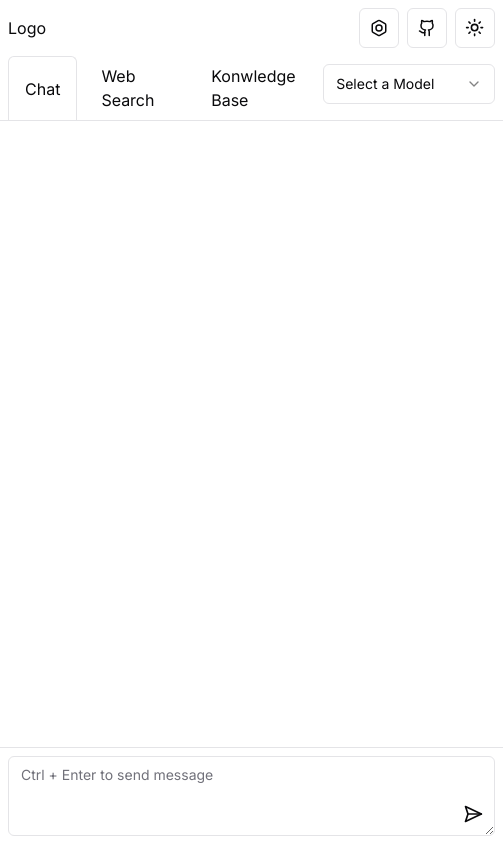
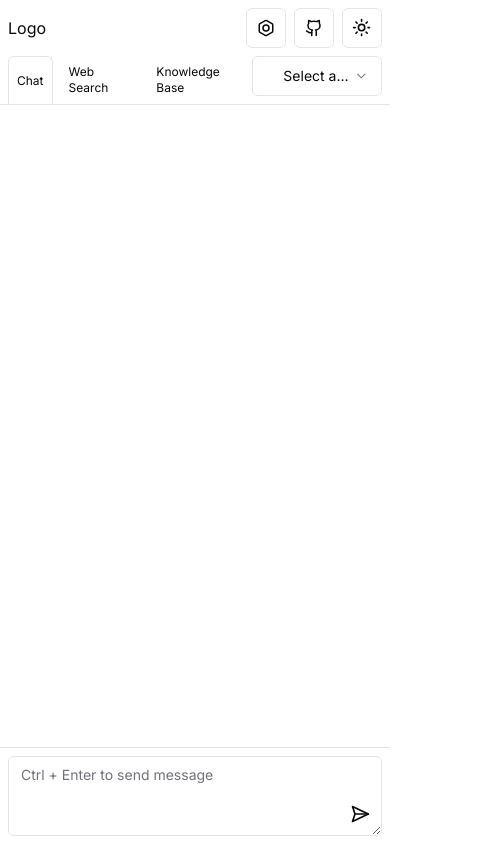
Before and after one commit to SpaceSkater/chat-ourea, a Next.js app: page / in a window 390 px wide. Shown: the whole page, 503 px wide, since content can reach past the window. Built offline with nearby package versions, Linux system fonts and the light colour scheme.

Commit message:
style: modify the tabs and page layout

```diff
--- a/app/(defalut)/layout.tsx
+++ b/app/(defalut)/layout.tsx
@@ -25,7 +25,7 @@ export default function RootLayout({
           enableSystem
           disableTransitionOnChange
         >
-          <main className="grid h-screen grid-rows-[auto_1fr_auto]">
+          <main className="grid h-screen w-screen grid-rows-[auto_1fr_auto]">
             <Head />
             {children}
           </main>
--- a/app/components/chat/Chat.tsx
+++ b/app/components/chat/Chat.tsx
@@ -9,7 +9,6 @@ import {
 import { Copy, Trash2 } from "lucide-react";
 import ContentMarkdown from "./ContentMarkdown";
 import { useMessagesStore } from "@/app/store/messages";
-import { ScrollArea } from "@/components/ui/scroll-area";
 import useScrollToBottom from "@/app/hooks/useScrollToBottom";
 
 const Chat = () => {
@@ -19,7 +18,7 @@ const Chat = () => {
     navigator.clipboard.writeText(content);
   }
   return (
-    <ScrollArea className="mx-auto w-full max-w-5xl p-2 md:border-x">
+    <div className="relative mx-auto w-full overflow-hidden overflow-y-scroll p-2 sm:max-w-5xl md:border-x">
       {messages.map((message, index) => (
         <div
           key={index}
@@ -29,7 +28,7 @@ const Chat = () => {
           )}
         >
           <HoverCard>
-            <HoverCardTrigger className="max-w-[85%]">
+            <HoverCardTrigger className="max-w-full sm:max-w-[85%]">
               <div
                 className={cn(
                   "rounded-lg px-3 py-2",
@@ -63,15 +62,17 @@ const Chat = () => {
         </div>
       ))}
       <div ref={ref}></div>
-
-      {/* {isPending && (
-        <div className="absolute -bottom-2 left-[45%] border-[1.5px] border-zinc-600 ring dark:border-zinc-400">
-          <div className="planet bg-zinc-700 dark:bg-zinc-400"></div>
-        </div>
-      )} */}
       {isPending && <div className="absolute bottom-1 animate-pulse">Generating...</div>}
-    </ScrollArea>
+    </div>
   );
 };
 
 export default Chat;
+
+{
+  /* {isPending && (
+        <div className="absolute -bottom-2 left-[45%] border-[1.5px] border-zinc-600 ring dark:border-zinc-400">
+          <div className="planet bg-zinc-700 dark:bg-zinc-400"></div>
+        </div>
+      )} */
+}
--- a/app/components/head/ModelSelect.tsx
+++ b/app/components/head/ModelSelect.tsx
@@ -37,7 +37,7 @@ const ModelSelect = () => {
   }, []);
 
   return (
-    <div className="flex w-[200px] items-center gap-2 pb-2">
+    <div className="flex w-[136px] items-center gap-2 pb-2 sm:w-[200px]">
       <Select value={model || ""} onValueChange={(value) => onChangeModel(value)}>
         <SelectTrigger>
           <SelectValue placeholder="Select a Model" />
--- a/app/components/head/Tabs.tsx
+++ b/app/components/head/Tabs.tsx
@@ -1,35 +1,58 @@
-'use client'
+"use client";
 
-import Link from "next/link"
-import { cn } from "@/lib/utils"
-import { usePathname } from "next/navigation"
+import Link from "next/link";
+import { useMemo } from "react";
+import { cn } from "@/lib/utils";
+import { usePathname } from "next/navigation";
+
+type TabProps = {
+  pathname: string;
+  currentPathname: string;
+  children: React.ReactNode;
+};
+
+const Tab = ({ pathname, currentPathname, children }: TabProps) => {
+  return (
+    <div
+      className={cn(
+        "flex h-full items-center rounded-t-md px-2 py-2 text-xs sm:px-4 sm:text-base",
+        pathname === currentPathname
+          ? "border border-b-0"
+          : "cursor-pointer hover:underline hover:underline-offset-2"
+      )}
+    >
+      {children}
+    </div>
+  );
+};
+
 const Tabs = () => {
-  const pathname = usePathname()
+  const pathname = usePathname();
+  const tabsList = useMemo(() => {
+    return [
+      {
+        pathname: "/",
+        children: "Chat",
+      },
+      {
+        pathname: "/web-search",
+        children: "Web Search",
+      },
+      {
+        pathname: "/knowledge-base",
+        children: "Knowledge Base",
+      },
+    ];
+  }, []);
   return (
-    <div className="flex gap-2 items-center" >
-      <div className={cn("h-full flex items-center py-2 px-4 rounded-t-md",
-        pathname === '/' ? 'border border-b-0 ' : 'cursor-pointer hover:underline hover:underline-offset-2'
-      )}>
-        <Link href="/">
-          Chat
-        </Link>
-      </div>
-      <div className={cn("h-full flex items-center py-2 px-4 rounded-t-md",
-        pathname === '/web-search' ? 'border border-b-0 ' : 'cursor-pointer hover:underline hover:underline-offset-2'
-      )}>
-        <Link href="/web-search">
-          Web Search
-        </Link>
-      </div>
-      <div className={cn("h-full flex items-center py-2 px-4 rounded-t-md",
-        pathname === '/knowledge-base' ? 'border border-b-0 ' : 'cursor-pointer hover:underline hover:underline-offset-2'
-      )}>
-        <Link href="/knowledge-base">
-          Konwledge Base
-        </Link>
-      </div>
+    <div className="flex items-center gap-2">
+      {tabsList.map((tab, i) => (
+        <Tab key={i} pathname={tab.pathname} currentPathname={pathname}>
+          <Link href={tab.pathname as string}>{tab.children}</Link>
+        </Tab>
+      ))}
     </div>
-  )
-}
+  );
+};
 
-export default Tabs
+export default Tabs;
```
